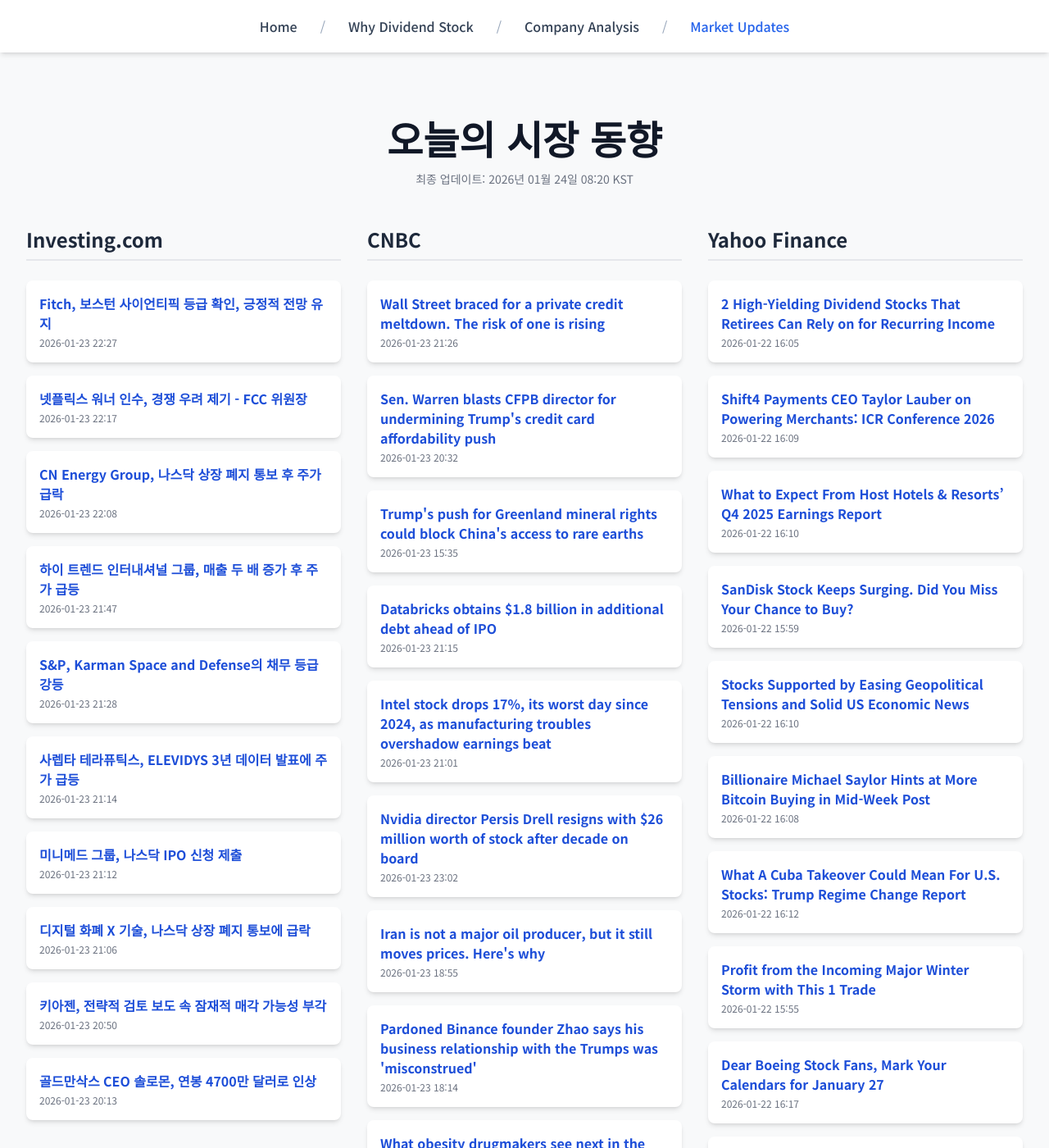
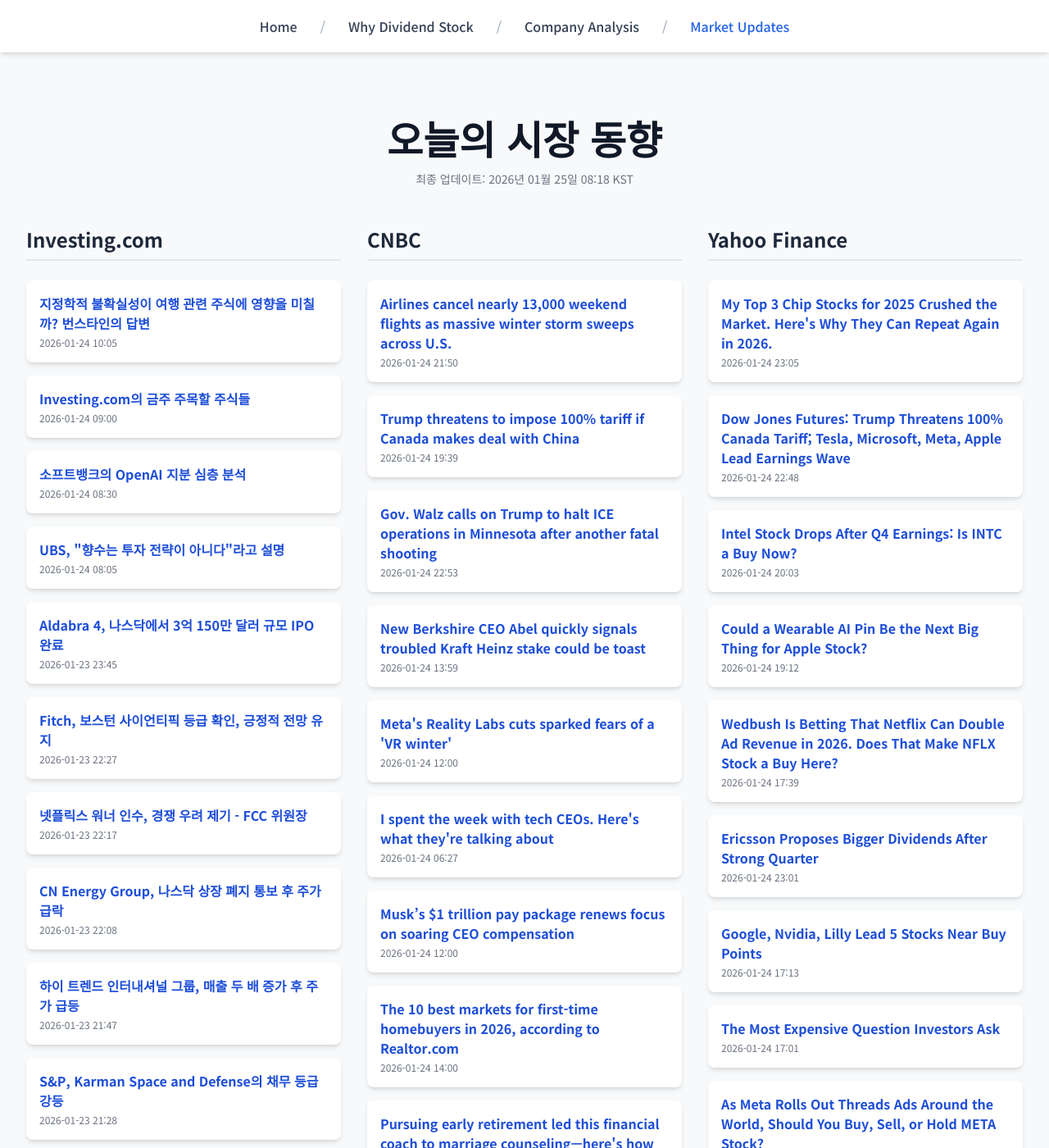
Before and after one commit to Kay-Hwang/my-company-analysis, a Jekyll site: the page built from market-updates.html, in a window 1280 px wide and 1400 px high. Shown: the whole window at 82% size. Built offline with Jekyll 4.4.1, drawn with Linux system fonts in a browser that asks for light colours; nearby versions of some CDN libraries; a script that is not in the unit is left out; some of the changed text lies outside the part shown.

Commit message:
Update daily data

```diff
--- a/_data/latest_data.json
+++ b/_data/latest_data.json
@@ -1,7 +1,37 @@
 {
-  "lastUpdated": "2026년 01월 24일 08:20 KST",
+  "lastUpdated": "2026년 01월 25일 08:18 KST",
   "news": {
     "investing": [
+      {
+        "title": "지정학적 불확실성이 여행 관련 주식에 영향을 미칠까? 번스타인의 답변",
+        "link": "https://kr.investing.com/news/stock-market-news/article-1797092",
+        "pubDate": "2026-01-24 10:05:02",
+        "summary": "지정학적 불확실성이 여행 관련 주식에 영향을 미칠까? 번스타인의 답변"
+      },
+      {
+        "title": "Investing.com의 금주 주목할 주식들",
+        "link": "https://kr.investing.com/news/stock-market-news/article-1797090",
+        "pubDate": "2026-01-24 09:00:05",
+        "summary": "Investing.com의 금주 주목할 주식들"
+      },
+      {
+        "title": "소프트뱅크의 OpenAI 지분 심층 분석",
+        "link": "https://kr.investing.com/news/stock-market-news/article-1797087",
+        "pubDate": "2026-01-24 08:30:02",
+        "summary": "소프트뱅크의 OpenAI 지분 심층 분석"
+      },
+      {
+        "title": "UBS, \"향수는 투자 전략이 아니다\"라고 설명",
+        "link": "https://kr.investing.com/news/stock-market-news/article-1797077",
+        "pubDate": "2026-01-24 08:05:02",
+        "summary": "UBS, \"향수는 투자 전략이 아니다\"라고 설명"
+      },
+      {
+        "title": "Aldabra 4, 나스닥에서 3억 150만 달러 규모 IPO 완료",
+        "link": "https://kr.investing.com/news/stock-market-news/article-432SI-1797000",
+        "pubDate": "2026-01-23 23:45:08",
+        "summary": "Aldabra 4, 나스닥에서 3억 150만 달러 규모 IPO 완료"
+      },
       {
         "title": "Fitch, 보스턴 사이언티픽 등급 확인, 긍정적 전망 유지",
         "link": "https://kr.investing.com/news/stock-market-news/article-93CH-1796960",
@@ -31,160 +61,130 @@
         "link": "https://kr.investing.com/news/stock-market-news/article-93CH-1796906",
         "pubDate": "2026-01-23 21:28:16",
         "summary": "S&P, Karman Space and Defense의 채무 등급 강등"
-      },
-      {
-        "title": "사렙타 테라퓨틱스, ELEVIDYS 3년 데이터 발표에 주가 급등",
-        "link": "https://kr.investing.com/news/stock-market-news/article-93CH-1796880",
-        "pubDate": "2026-01-23 21:14:35",
-        "summary": "사렙타 테라퓨틱스, ELEVIDYS 3년 데이터 발표에 주가 급등"
-      },
-      {
-        "title": "미니메드 그룹, 나스닥 IPO 신청 제출",
-        "link": "https://kr.investing.com/news/stock-market-news/article-432SI-1796875",
-        "pubDate": "2026-01-23 21:12:04",
-        "summary": "미니메드 그룹, 나스닥 IPO 신청 제출"
-      },
-      {
-        "title": "디지털 화폐 X 기술, 나스닥 상장 폐지 통보에 급락",
-        "link": "https://kr.investing.com/news/stock-market-news/article-93CH-1796862",
-        "pubDate": "2026-01-23 21:06:43",
-        "summary": "디지털 화폐 X 기술, 나스닥 상장 폐지 통보에 급락"
-      },
-      {
-        "title": "키아젠, 전략적 검토 보도 속 잠재적 매각 가능성 부각",
-        "link": "https://kr.investing.com/news/stock-market-news/article-1796853",
-        "pubDate": "2026-01-23 20:50:01",
-        "summary": "키아젠, 전략적 검토 보도 속 잠재적 매각 가능성 부각"
-      },
-      {
-        "title": "골드만삭스 CEO 솔로몬, 연봉 4700만 달러로 인상",
-        "link": "https://kr.investing.com/news/stock-market-news/article-93CH-1796848",
-        "pubDate": "2026-01-23 20:13:27",
-        "summary": "골드만삭스 CEO 솔로몬, 연봉 4700만 달러로 인상"
       }
     ],
     "cnbc": [
       {
-        "title": "Wall Street braced for a private credit meltdown. The risk of one is rising",
-        "link": "https://www.cnbc.com/2026/01/23/wall-street-private-credit-risk-rising.html",
-        "pubDate": "Fri, 23 Jan 2026 21:26:18 GMT",
-        "summary": "Private credit is expected to grow from $3.4 trillion in 2025 to an estimated $4.9 trillion by 2029. Wall Street is starting to raise alarms about the risks."
+        "title": "Airlines cancel nearly 13,000 weekend flights as massive winter storm sweeps across U.S.",
+        "link": "https://www.cnbc.com/2026/01/23/winter-storm-fern-flight-cancellations.html",
+        "pubDate": "Sat, 24 Jan 2026 21:50:06 GMT",
+        "summary": "U.S. airlines canceled tens of thousands of flights and waived change fees for travelers as a massive winter storm swept across the country."
       },
       {
-        "title": "Sen. Warren blasts CFPB director for undermining Trump's credit card affordability push",
-        "link": "https://www.cnbc.com/2026/01/23/warren-cfpb-director-letter-undermining-trump-credit-card-affordability.html",
-        "pubDate": "Fri, 23 Jan 2026 20:32:31 GMT",
-        "summary": "Sen. Elizabeth Warren seized on contradictions within the Trump administration when it comes to his push to make credit cards more affordable for Americans."
+        "title": "Trump threatens to impose 100% tariff if Canada makes deal with China",
+        "link": "https://www.cnbc.com/2026/01/24/trump-tariff-canada-china.html",
+        "pubDate": "Sat, 24 Jan 2026 19:39:02 GMT",
+        "summary": "In his Truth Social post, Trump suggested that China would try to use Canada to try to avoid paying U.S. tariffs."
       },
       {
-        "title": "Trump's push for Greenland mineral rights could block China's access to rare earths",
-        "link": "https://www.cnbc.com/2026/01/23/trump-greenland-china-rare-earth-mineral.html",
-        "pubDate": "Fri, 23 Jan 2026 15:35:21 GMT",
-        "summary": "Greenland has the eighth-largest rare earth reserves in the world at 1.5 million metric tons, according to 2024 data from the U.S. Geological Survey."
+        "title": "Gov. Walz calls on Trump to halt ICE operations in Minnesota after another fatal shooting",
+        "link": "https://www.cnbc.com/2026/01/24/walz-trump-ice-shooting.html",
+        "pubDate": "Sat, 24 Jan 2026 22:53:06 GMT",
+        "summary": "\"Minnesota has had it. This is sickening. The President must end this operation. Pull the thousands of violent, untrained officers out of Minnesota,\" Walz said."
       },
       {
-        "title": "Databricks obtains $1.8 billion in additional debt ahead of IPO",
-        "link": "https://www.cnbc.com/2026/01/23/databricks-obtains-1point8-billion-in-additional-debt-ahead-of-ipo.html",
-        "pubDate": "Fri, 23 Jan 2026 21:15:36 GMT",
-        "summary": "Databricks is among the highly valued technology companies that are primed to go public in 2026."
+        "title": "New Berkshire CEO Abel quickly signals troubled Kraft Heinz stake could be toast",
+        "link": "https://www.cnbc.com/2026/01/24/new-berkshire-ceo-abel-quickly-signals-troubled-kraft-heinz-stake-could-be-toast.html",
+        "pubDate": "Sat, 24 Jan 2026 13:59:22 GMT",
+        "summary": "With Greg Abel as Berkshire Hathaway's new CEO of Berkshire Hathaway, the company is apparently preparing to sell some or all of its Kraft Heinz shares."
       },
       {
-        "title": "Intel stock drops 17%, its worst day since 2024, as manufacturing troubles overshadow earnings beat",
-        "link": "https://www.cnbc.com/2026/01/23/intel-stock-earnings-q4-2025-supply.html",
-        "pubDate": "Fri, 23 Jan 2026 21:01:06 GMT",
-        "summary": "Over the last year, Intel shares have rallied more than double on hopes of a turnaround for the embattled American chipmaker."
+        "title": "Meta's Reality Labs cuts sparked fears of a 'VR winter'",
+        "link": "https://www.cnbc.com/2026/01/24/metas-reality-labs-cuts-sparked-fears-of-a-vr-winter.html",
+        "pubDate": "Sat, 24 Jan 2026 12:00:02 GMT",
+        "summary": "Meta's deprioritizing virtual reality in favor of artificial intelligence and Internet-connected smart glasses raised concerns about the future of the industry."
       },
       {
-        "title": "Nvidia director Persis Drell resigns with $26 million worth of stock after decade on board",
-        "link": "https://www.cnbc.com/2026/01/23/nvidia-director-persis-drell-resigns-decade-on-board-26-million-stock.html",
-        "pubDate": "Fri, 23 Jan 2026 23:02:41 GMT",
-        "summary": "Nvidia's board now has 10 directors, including CEO Jensen Huang,"
+        "title": "I spent the week with tech CEOs. Here's what they're talking about",
+        "link": "https://www.cnbc.com/2026/01/24/tech-davos-ai-agentic-robotics.html",
+        "pubDate": "Sat, 24 Jan 2026 06:27:01 GMT",
+        "summary": "Four themes were top of mind for tech executives at Davos, and they were all about AI."
       },
       {
-        "title": "Iran is not a major oil producer, but it still moves prices. Here's why",
-        "link": "https://www.cnbc.com/2026/01/23/iran-protests-why-oil-markets-care-so-much-about-the-country.html",
-        "pubDate": "Fri, 23 Jan 2026 18:55:50 GMT",
-        "summary": "Iran is not a major producer of oil, but the recent civil unrest there still moved markets. Here's why."
+        "title": "Musk’s $1 trillion pay package renews focus on soaring CEO compensation",
+        "link": "https://www.cnbc.com/2026/01/24/musks-1-trillion-pay-package-renews-focus-on-rising-ceo-compensation.html",
+        "pubDate": "Sat, 24 Jan 2026 12:00:02 GMT",
+        "summary": "Elon Musk's stock-fueled gains highlight the booming compensation and wealth gains of CEOs in recent decades."
       },
       {
-        "title": "Pardoned Binance founder Zhao says his business relationship with the Trumps was 'misconstrued'",
-        "link": "https://www.cnbc.com/2026/01/23/pardon-binance-founder-cz-trump.html",
-        "pubDate": "Fri, 23 Jan 2026 18:14:38 GMT",
-        "summary": "Binance founder and former CEO Changpeng \"CZ\" Zhao said he has \"no business relationships whatsoever\" with the Trump family."
+        "title": "The 10 best markets for first-time homebuyers in 2026, according to Realtor.com",
+        "link": "https://www.cnbc.com/2026/01/24/best-markets-first-time-homebuyers-realtor.html",
+        "pubDate": "Sat, 24 Jan 2026 14:00:02 GMT",
+        "summary": "In January, Realtor.com released its annual ranking of the best housing markets for first-time homebuyers."
       },
       {
-        "title": "What obesity drugmakers see next in the market: More pills, easier access and drug combinations",
-        "link": "https://www.cnbc.com/2026/01/23/weight-loss-glp-1-drugs-next-steps-for-eli-lilly-novo-nordisk-pfizer.html",
-        "pubDate": "Fri, 23 Jan 2026 12:50:24 GMT",
-        "summary": "CNBC spoke to executives from Eli Lilly, Novo Nordisk, Pfizer and other drugmakers at the annual JPMorgan Healthcare Conference in San Francisco."
+        "title": "Pursuing early retirement led this financial coach to marriage counseling—here's how he changed his strategy",
+        "link": "https://www.cnbc.com/2026/01/24/pursuing-early-retirement-led-financial-coach-to-marriage-counseling.html",
+        "pubDate": "Sat, 24 Jan 2026 15:00:01 GMT",
+        "summary": "Andy Hill encourages couples to define a shared set of dreams and work backward rather than charging toward a savings goal."
       },
       {
-        "title": "Airlines cancel nearly 4,000 weekend flights as massive winter storm sweeps across U.S.",
-        "link": "https://www.cnbc.com/2026/01/23/winter-storm-fern-flight-cancellations.html",
-        "pubDate": "Fri, 23 Jan 2026 21:41:00 GMT",
-        "summary": "U.S. airlines canceled flights and waived change fees for travelers as a cold snap and massive winter storm were forecast to sweep across the country."
+        "title": "Investors went to Davos for AI. They left talking about Greenland",
+        "link": "https://www.cnbc.com/2026/01/24/davos-ai-greenland-trump-musk-energy-geopolitics.html",
+        "pubDate": "Sat, 24 Jan 2026 12:47:36 GMT",
+        "summary": "Two Davos's emerged: one chasing AI’s future, the other gripped by Greenland, tariffs and the geopolitical risks reshaping investor playbooks."
       }
     ],
     "yahoo": [
       {
-        "title": "2 High-Yielding Dividend Stocks That Retirees Can Rely on for Recurring Income",
-        "link": "https://finance.yahoo.com/news/2-high-yielding-dividend-stocks-160500181.html",
-        "pubDate": "2026-01-22T16:05:00Z",
-        "summary": "2 High-Yielding Dividend Stocks That Retirees Can Rely on for Recurring Income"
+        "title": "My Top 3 Chip Stocks for 2025 Crushed the Market. Here's Why They Can Repeat Again in 2026.",
+        "link": "https://finance.yahoo.com/news/top-3-chip-stocks-2025-230500832.html",
+        "pubDate": "2026-01-24T23:05:00Z",
+        "summary": "My Top 3 Chip Stocks for 2025 Crushed the Market. Here's Why They Can Repeat Again in 2026."
       },
       {
-        "title": "Shift4 Payments CEO Taylor Lauber on Powering Merchants: ICR Conference 2026",
-        "link": "https://finance.yahoo.com/news/shift4-payments-ceo-taylor-lauber-160920793.html",
-        "pubDate": "2026-01-22T16:09:20Z",
-        "summary": "Shift4 Payments CEO Taylor Lauber on Powering Merchants: ICR Conference 2026"
+        "title": "Dow Jones Futures: Trump Threatens 100% Canada Tariff; Tesla, Microsoft, Meta, Apple Lead Earnings Wave",
+        "link": "https://www.investors.com/market-trend/stock-market-today/dow-jones-futures-trump-100-canada-tariff-tesla-microsoft-meta-apple-earnings/?src=A00220&yptr=yahoo",
+        "pubDate": "2026-01-24T22:48:02Z",
+        "summary": "Dow Jones Futures: Trump Threatens 100% Canada Tariff; Tesla, Microsoft, Meta, Apple Lead Earnings Wave"
       },
       {
-        "title": "What to Expect From Host Hotels & Resorts’ Q4 2025 Earnings Report",
-        "link": "https://finance.yahoo.com/news/expect-host-hotels-resorts-q4-161004951.html",
-        "pubDate": "2026-01-22T16:10:04Z",
-        "summary": "What to Expect From Host Hotels & Resorts’ Q4 2025 Earnings Report"
+        "title": "Intel Stock Drops After Q4 Earnings: Is INTC a Buy Now?",
+        "link": "https://finance.yahoo.com/news/intel-stock-drops-q4-earnings-200338690.html",
+        "pubDate": "2026-01-24T20:03:38Z",
+        "summary": "Intel Stock Drops After Q4 Earnings: Is INTC a Buy Now?"
       },
       {
-        "title": "SanDisk Stock Keeps Surging. Did You Miss Your Chance to Buy?",
-        "link": "https://finance.yahoo.com/news/sandisk-stock-keeps-surging-did-155945600.html",
-        "pubDate": "2026-01-22T15:59:45Z",
-        "summary": "SanDisk Stock Keeps Surging. Did You Miss Your Chance to Buy?"
+        "title": "Could a Wearable AI Pin Be the Next Big Thing for Apple Stock?",
+        "link": "https://finance.yahoo.com/news/could-wearable-ai-pin-next-191210876.html",
+        "pubDate": "2026-01-24T19:12:10Z",
+        "summary": "Could a Wearable AI Pin Be the Next Big Thing for Apple Stock?"
       },
       {
-        "title": "Stocks Supported by Easing Geopolitical Tensions and Solid US Economic News",
-        "link": "https://finance.yahoo.com/news/stocks-supported-easing-geopolitical-tensions-161022868.html",
-        "pubDate": "2026-01-22T16:10:22Z",
-        "summary": "Stocks Supported by Easing Geopolitical Tensions and Solid US Economic News"
+        "title": "Wedbush Is Betting That Netflix Can Double Ad Revenue in 2026. Does That Make NFLX Stock a Buy Here?",
+        "link": "https://finance.yahoo.com/news/wedbush-betting-netflix-double-ad-173926223.html",
+        "pubDate": "2026-01-24T17:39:26Z",
+        "summary": "Wedbush Is Betting That Netflix Can Double Ad Revenue in 2026. Does That Make NFLX Stock a Buy Here?"
       },
       {
-        "title": "Billionaire Michael Saylor Hints at More Bitcoin Buying in Mid-Week Post",
-        "link": "https://finance.yahoo.com/news/billionaire-michael-saylor-hints-more-160852497.html",
-        "pubDate": "2026-01-22T16:08:52Z",
-        "summary": "Billionaire Michael Saylor Hints at More Bitcoin Buying in Mid-Week Post"
+        "title": "Ericsson Proposes Bigger Dividends After Strong Quarter",
+        "link": "https://finance.yahoo.com/news/ericsson-proposes-bigger-dividends-strong-230152531.html",
+        "pubDate": "2026-01-24T23:01:52Z",
+        "summary": "Ericsson Proposes Bigger Dividends After Strong Quarter"
       },
       {
-        "title": "What A Cuba Takeover Could Mean For U.S. Stocks: Trump Regime Change Report",
-        "link": "https://www.investors.com/news/cuba-trump-regime-change-could-mean-for-stock-market/?src=A00220&yptr=yahoo",
-        "pubDate": "2026-01-22T16:12:13Z",
-        "summary": "What A Cuba Takeover Could Mean For U.S. Stocks: Trump Regime Change Report"
+        "title": "Google, Nvidia, Lilly Lead 5 Stocks Near Buy Points",
+        "link": "https://www.investors.com/news/google-nvidia-lilly-lead-5-stocks-near-buy-points/?src=A00220&yptr=yahoo",
+        "pubDate": "2026-01-24T17:13:27Z",
+        "summary": "Google, Nvidia, Lilly Lead 5 Stocks Near Buy Points"
       },
       {
-        "title": "Profit from the Incoming Major Winter Storm with This 1 Trade",
-        "link": "https://finance.yahoo.com/news/profit-incoming-major-winter-storm-155547614.html",
-        "pubDate": "2026-01-22T15:55:47Z",
-        "summary": "Profit from the Incoming Major Winter Storm with This 1 Trade"
+        "title": "The Most Expensive Question Investors Ask",
+        "link": "https://finance.yahoo.com/news/most-expensive-investors-ask-170121824.html",
+        "pubDate": "2026-01-24T17:01:21Z",
+        "summary": "The Most Expensive Question Investors Ask"
       },
       {
-        "title": "Dear Boeing Stock Fans, Mark Your Calendars for January 27",
-        "link": "https://finance.yahoo.com/news/dear-boeing-stock-fans-mark-161733842.html",
-        "pubDate": "2026-01-22T16:17:33Z",
-        "summary": "Dear Boeing Stock Fans, Mark Your Calendars for January 27"
+        "title": "As Meta Rolls Out Threads Ads Around the World, Should You Buy, Sell, or Hold META Stock?",
+        "link": "https://finance.yahoo.com/news/meta-rolls-threads-ads-around-164641372.html",
+        "pubDate": "2026-01-24T16:46:41Z",
+        "summary": "As Meta Rolls Out Threads Ads Around the World, Should You Buy, Sell, or Hold META Stock?"
       },
       {
-        "title": "Arista Stock Moves Into Positive Territory Ahead Of Q4 Earnings",
-        "link": "https://www.investors.com/news/technology/arista-stock-anet-earnings-2026-outlook/?src=A00220&yptr=yahoo",
-        "pubDate": "2026-01-22T16:18:09Z",
-        "summary": "Arista Stock Moves Into Positive Territory Ahead Of Q4 Earnings"
+        "title": "Which One of These Precious Metal ETFs Shine the Most?",
+        "link": "https://finance.yahoo.com/news/one-precious-metal-etfs-shine-225656619.html",
+        "pubDate": "2026-01-24T22:56:56Z",
+        "summary": "Which One of These Precious Metal ETFs Shine the Most?"
       }
     ]
   }
```
